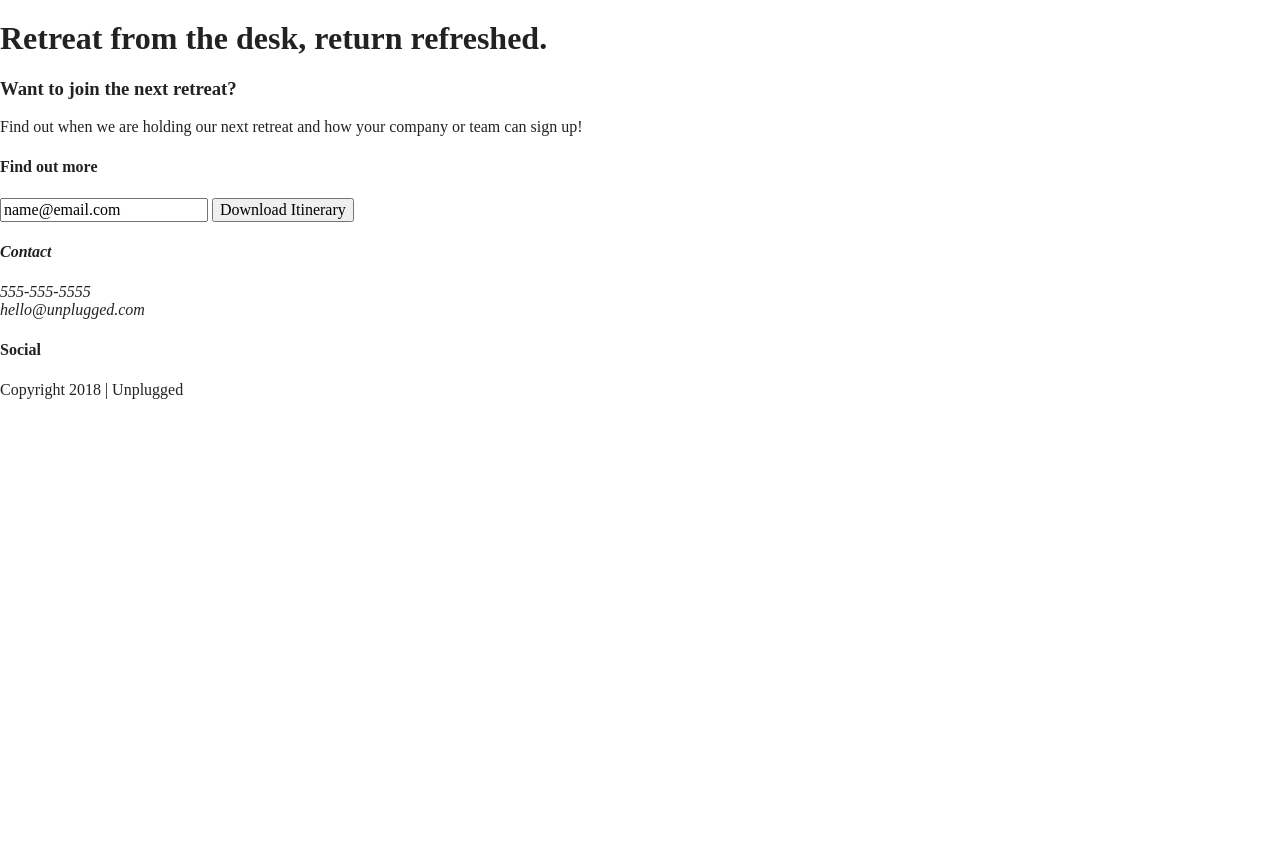
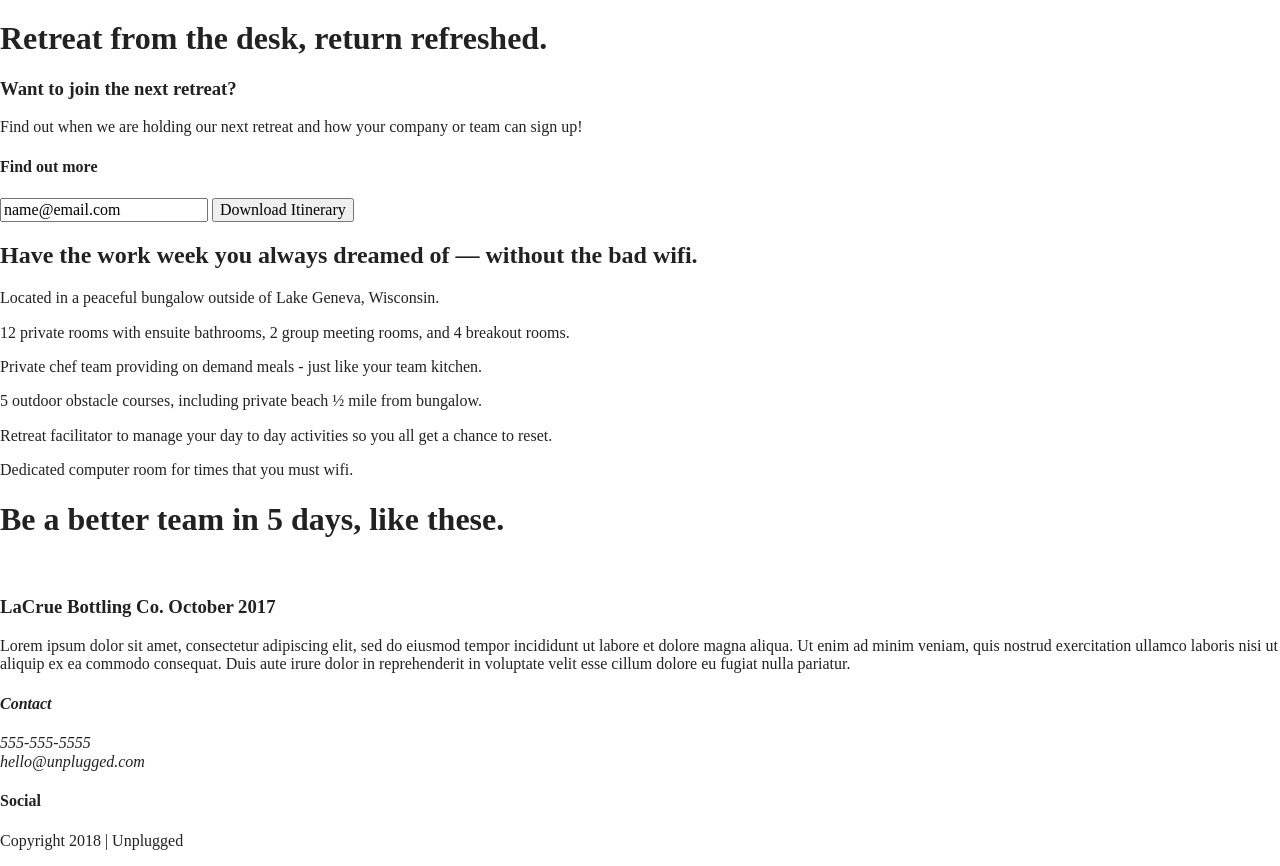
Before and after one commit to kelliemccallister/unplugged-retreat-responsive, a website built with Parcel: page index.html in a window 1280 px wide. Shown: the part 74-940 px from the top of the page. Before the commit the page ends 800 px from the top, so only its background shows below. Built offline with nearby package versions, Linux system fonts and the light colour scheme.

Commit message:
updated homepage

```diff
--- a/index.html
+++ b/index.html
@@ -31,7 +31,9 @@
     <![endif]-->
     <header>
       <div class="content-wrapper">
-        <a href="#"><img src="" alt="unplugged logo" /></a>
+        <a href="#">
+          <img src="" alt="unplugged logo" />
+        </a>
         <div class="header-divider"></div>
         <nav>
           <ul>
@@ -66,6 +68,75 @@
         </div>
         <!-- aside content wrapper ends -->
       </aside>
+
+      <section class="features">
+        <div class="content-wrapper">
+          <h2>
+            Have the work week you always dreamed of — without the bad wifi.
+          </h2>
+          <div class="features-items">
+            <article>
+              <p class="fontawesome-icon"></p>
+              <p class="features-item-description">
+                Located in a peaceful bungalow outside of Lake Geneva,
+                Wisconsin.
+              </p>
+            </article>
+            <article>
+              <p class="fontawesome-icon"></p>
+              <p class="features-item-description">
+                12 private rooms with ensuite bathrooms, 2 group meeting rooms,
+                and 4 breakout rooms.
+              </p>
+            </article>
+            <article>
+              <p class="fontawesome-icon"></p>
+              <p class="features-item-description">
+                Private chef team providing on demand meals - just like your
+                team kitchen.
+              </p>
+            </article>
+            <article>
+              <p class="fontawesome-icon"></p>
+              <p class="features-item-description">
+                5 outdoor obstacle courses, including private beach ½ mile from
+                bungalow.
+              </p>
+            </article>
+            <article>
+              <p class="fontawesome-icon"></p>
+              <p class="features-item-description">
+                Retreat facilitator to manage your day to day activities so you
+                all get a chance to reset.
+              </p>
+            </article>
+            <article>
+              <p class="fontawesome-icon"></p>
+              <p class="features-item-description">
+                Dedicated computer room for times that you must wifi.
+              </p>
+            </article>
+          </div>
+        </div>
+      </section>
+
+      <section class="reviews">
+        <div class="content-wrapper">
+          <h1>Be a better team in 5 days, like these.</h1>
+          <img src="" alt="" />
+          <div>
+            <h3>LaCrue Bottling Co. October 2017</h3>
+            <p>
+              Lorem ipsum dolor sit amet, consectetur adipiscing elit, sed do
+              eiusmod tempor incididunt ut labore et dolore magna aliqua. Ut
+              enim ad minim veniam, quis nostrud exercitation ullamco laboris
+              nisi ut aliquip ex ea commodo consequat. Duis aute irure dolor in
+              reprehenderit in voluptate velit esse cillum dolore eu fugiat
+              nulla pariatur.
+            </p>
+          </div>
+        </div>
+      </section>
     </main>
     <!-- main wrapper -->
 
@@ -81,7 +152,7 @@
           </address>
           <div class="social">
             <h4>Social</h4>
-            <div class="social icons">
+            <div class="social-icons">
               <p>
                 <a href="https://www.facebook.com/" target="_blank"></a>
               </p>
```
